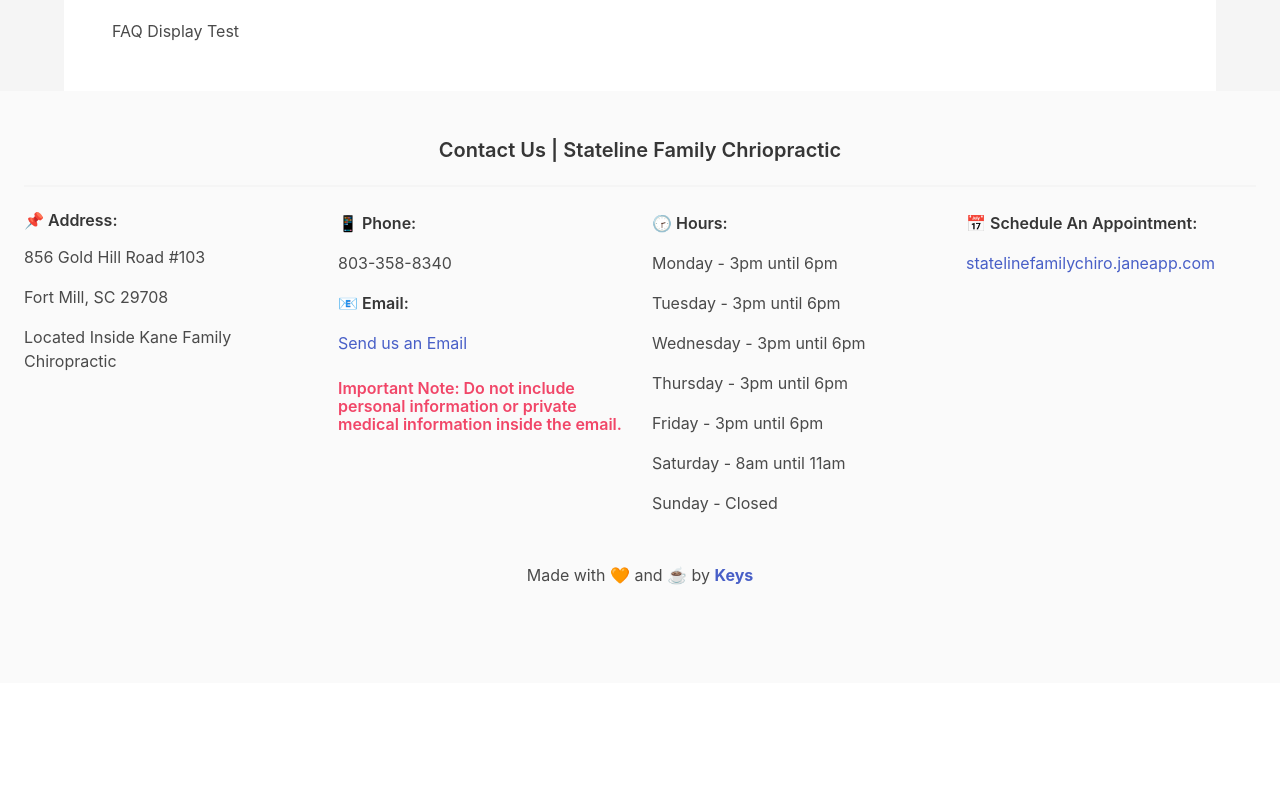
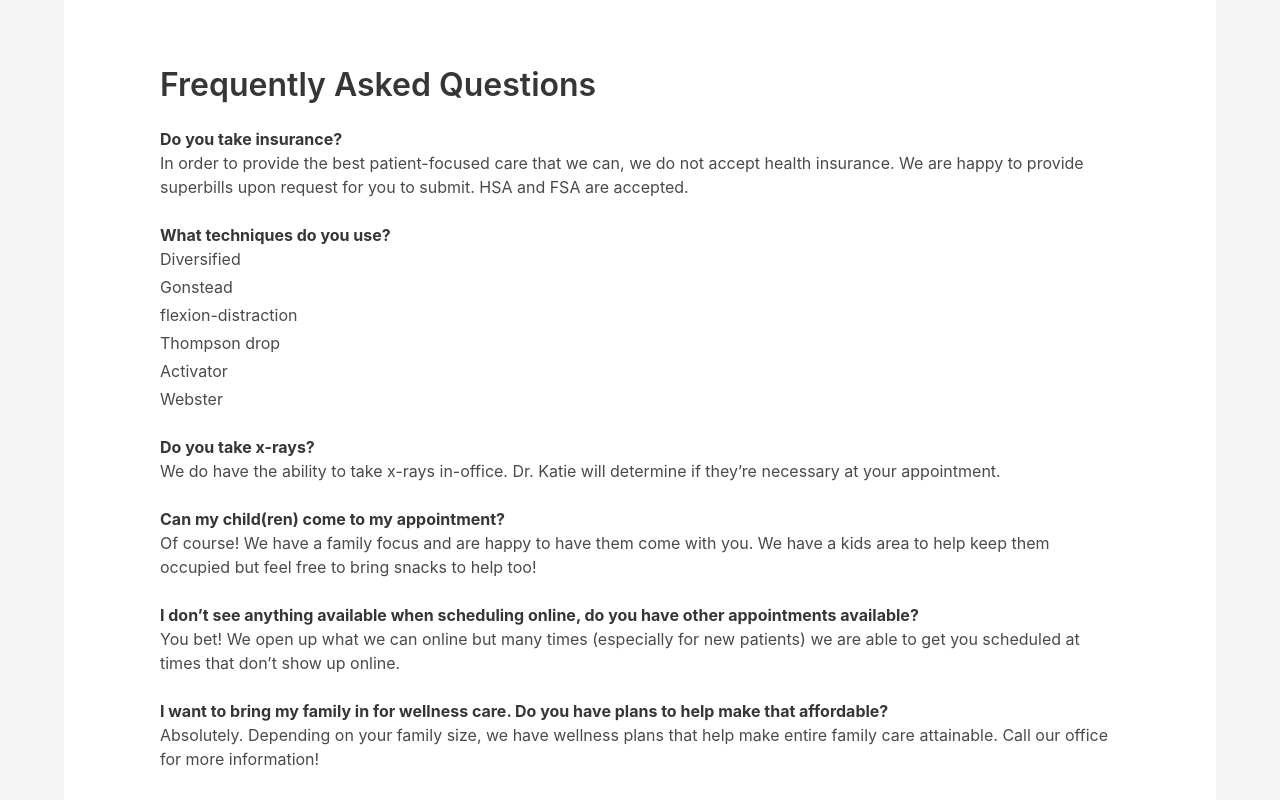
Before and after one commit to sempercuriosus/stateline-fc, a React (Vite) app: page / in a window 1280 px wide. Shown: the part 3000-3800 px from the top of the page. Before the commit the page ends 3683 px from the top, so only its background shows below. Built offline with nearby package versions, Linux system fonts and the light colour scheme.

Commit message:
added content and style

```diff
--- a/src/pages/Faq/faq.jsx
+++ b/src/pages/Faq/faq.jsx
@@ -1,7 +1,81 @@
 function FAQ() {
   return (
-    <section className=' snap-stop'>
-      <p> FAQ Display Test </p>
+    <section className='section snap-stop'>
+      <h2 className='title'>Frequently Asked Questions</h2>
+
+      <div className='block'>
+        <p>
+          <strong>Do you take insurance?</strong>
+        </p>
+        <p>
+          In order to provide the best patient-focused care that we can, we do
+          not accept health insurance. We are happy to provide superbills upon
+          request for you to submit. HSA and FSA are accepted.{' '}
+        </p>
+      </div>
+
+      <div className='block'>
+        <p>
+          <strong>What techniques do you use?</strong>
+        </p>
+        <ul className='content'>
+          <li>Diversified</li>
+          <li>Gonstead</li>
+          <li>flexion-distraction</li>
+          <li>Thompson drop</li>
+          <li>Activator</li>
+          <li>Webster</li>
+        </ul>
+      </div>
+
+      <div className='block'>
+        <p>
+          <strong>Do you take x-rays?</strong>
+        </p>
+        <p>
+          We do have the ability to take x-rays in-office. Dr. Katie will
+          determine if they’re necessary at your appointment.{' '}
+        </p>
+      </div>
+
+      <div className='block'>
+        <p>
+          <strong>Can my child(ren) come to my appointment?</strong>
+        </p>
+        <p>
+          Of course! We have a family focus and are happy to have them come with
+          you. We have a kids area to help keep them occupied but feel free to
+          bring snacks to help too!{' '}
+        </p>
+      </div>
+
+      <div className='block'>
+        <p>
+          <strong>
+            I don’t see anything available when scheduling online, do you have
+            other appointments available?
+          </strong>
+        </p>
+        <p>
+          You bet! We open up what we can online but many times (especially for
+          new patients) we are able to get you scheduled at times that don’t
+          show up online.
+        </p>
+      </div>
+
+      <div className='block'>
+        <p>
+          <strong>
+            I want to bring my family in for wellness care. Do you have plans to
+            help make that affordable?
+          </strong>
+        </p>
+        <p>
+          Absolutely. Depending on your family size, we have wellness plans that
+          help make entire family care attainable. Call our office for more
+          information!
+        </p>
+      </div>
     </section>
   );
 }
```
